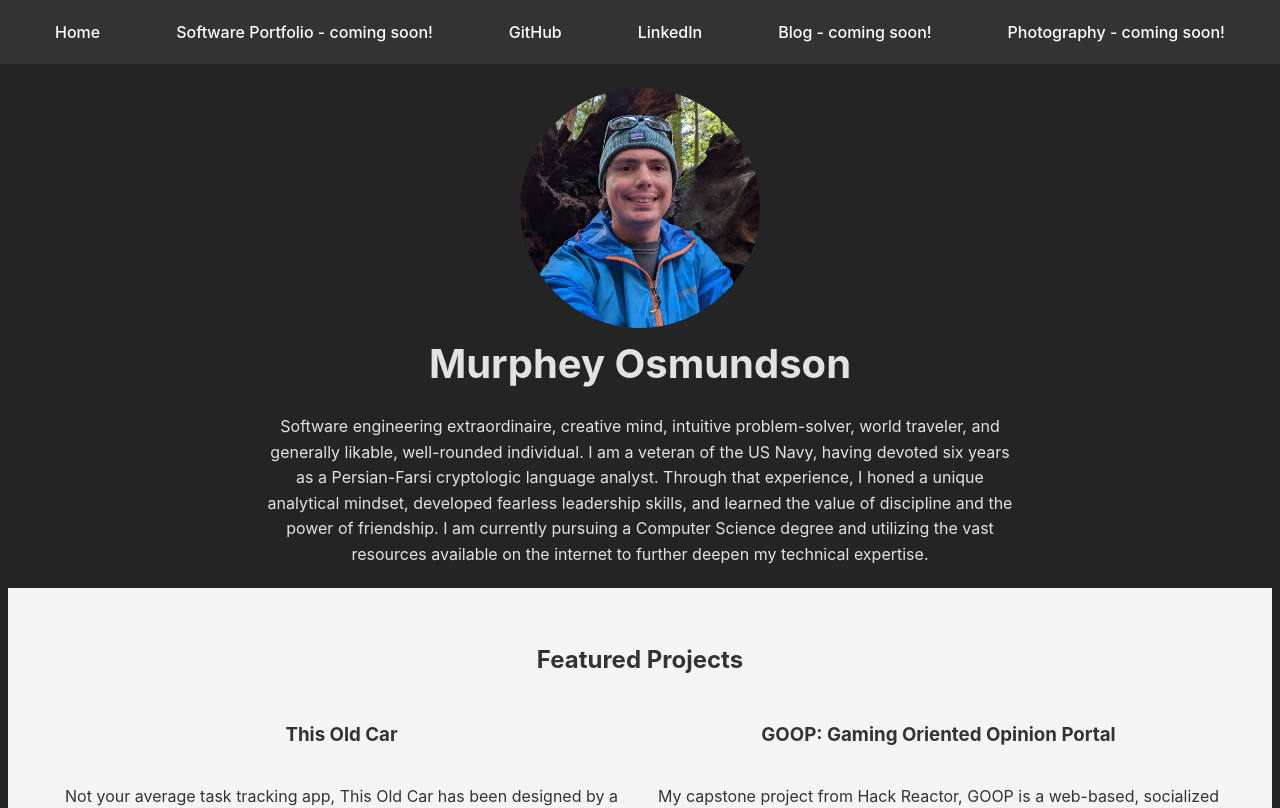
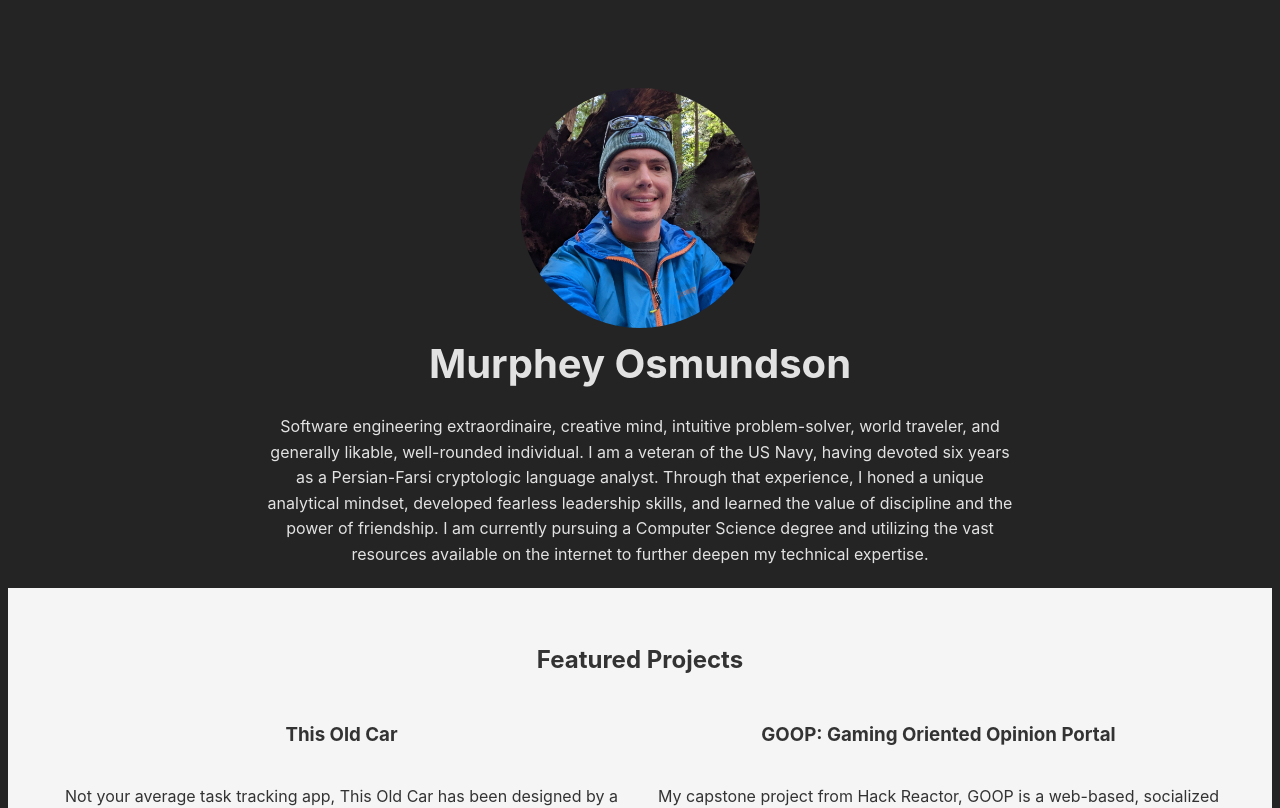
Before and after one commit to Hachibroku/portfolio, a React (Vite) app in the folder frontend/: page / in a window 1280 px wide. Shown: the top 808 px of the page. Built offline with nearby package versions, Linux system fonts and the light colour scheme.

Commit message:
Header removed.

```diff
--- a/frontend/src/Portfolio.jsx
+++ b/frontend/src/Portfolio.jsx
@@ -1,35 +1,10 @@
-import React, { useState } from 'react';
-import { Link } from 'react-router-dom';
-import Footer from './Footer';
 import './Portfolio.css';
 
 
 const Portfolio = () => {
-  const [navOpen, setNavOpen] = useState(false);
-
-  const toggleNav = () => {
-    setNavOpen(!navOpen);
-  };
 
   return (
     <div className="portfolio">
-      <header className={`portfolio-header ${navOpen ? "nav-open" : ""}`}>
-        <nav>
-          <div className="hamburger" onClick={toggleNav}>
-            <span></span>
-            <span></span>
-            <span></span>
-          </div>
-          <ul id="nav-list" className={navOpen ? "open" : ""}>
-            <li><Link to="/">Home</Link></li>
-            <li>Software Portfolio - coming soon!</li>
-            <li><a href="https://github.com/Hachibroku" target="_blank" rel="noopener noreferrer">GitHub</a></li>
-            <li><a href="https://www.linkedin.com/in/murphey-osmundson/" target="_blank" rel="noopener noreferrer">LinkedIn</a></li>
-            <li>Blog - coming soon!</li>
-            <li>Photography - coming soon!</li>
-          </ul>
-        </nav>
-      </header>
       <section className="hero">
         <img src="murphey2.jpeg" alt="Picture of Murphey" />
         <h1>Murphey Osmundson</h1>
@@ -65,7 +40,6 @@ Software engineering extraordinaire, creative mind, intuitive problem-solver, wo
 
         </div>
       </section>
-      <Footer />
     </div>
   );
 };
```
